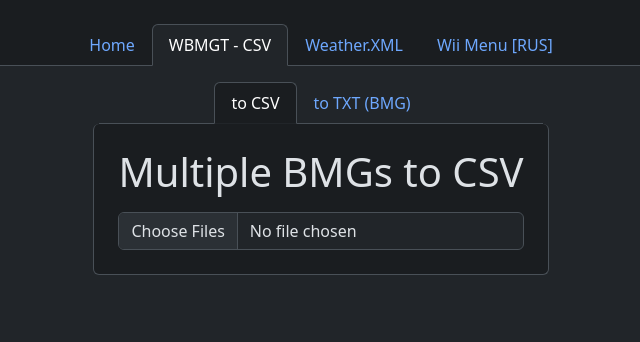
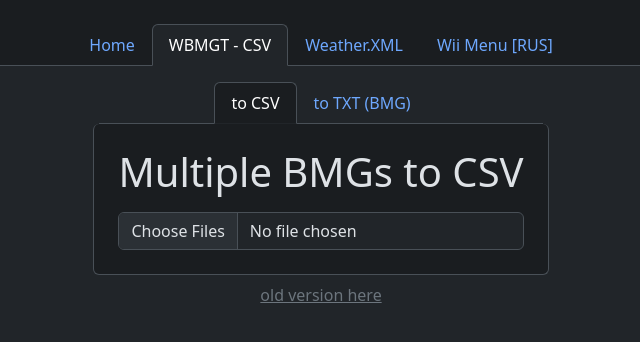
Before and after one commit to ZAZiOs/wii-tools-site, a SvelteKit app: page /bmgcsv in a window 1280 px wide. Shown: the top 342 px of the page, without its empty margins (319-959 px from the left). Built offline with nearby package versions, Linux system fonts and the light colour scheme.

Commit message:
Oops, accidentally deleted old version label

```diff
--- a/src/routes/bmgcsv/+page.svelte
+++ b/src/routes/bmgcsv/+page.svelte
@@ -42,6 +42,10 @@ too lazy to do it rn.
 </div>
 </div>
 
+<div class="text-center mt-2">
+<a href="/bmgcsv/v1" class="text-secondary">old version here</a>
+</div>
+
 <style>
     .main-container {
         max-width: 60rem;
```
